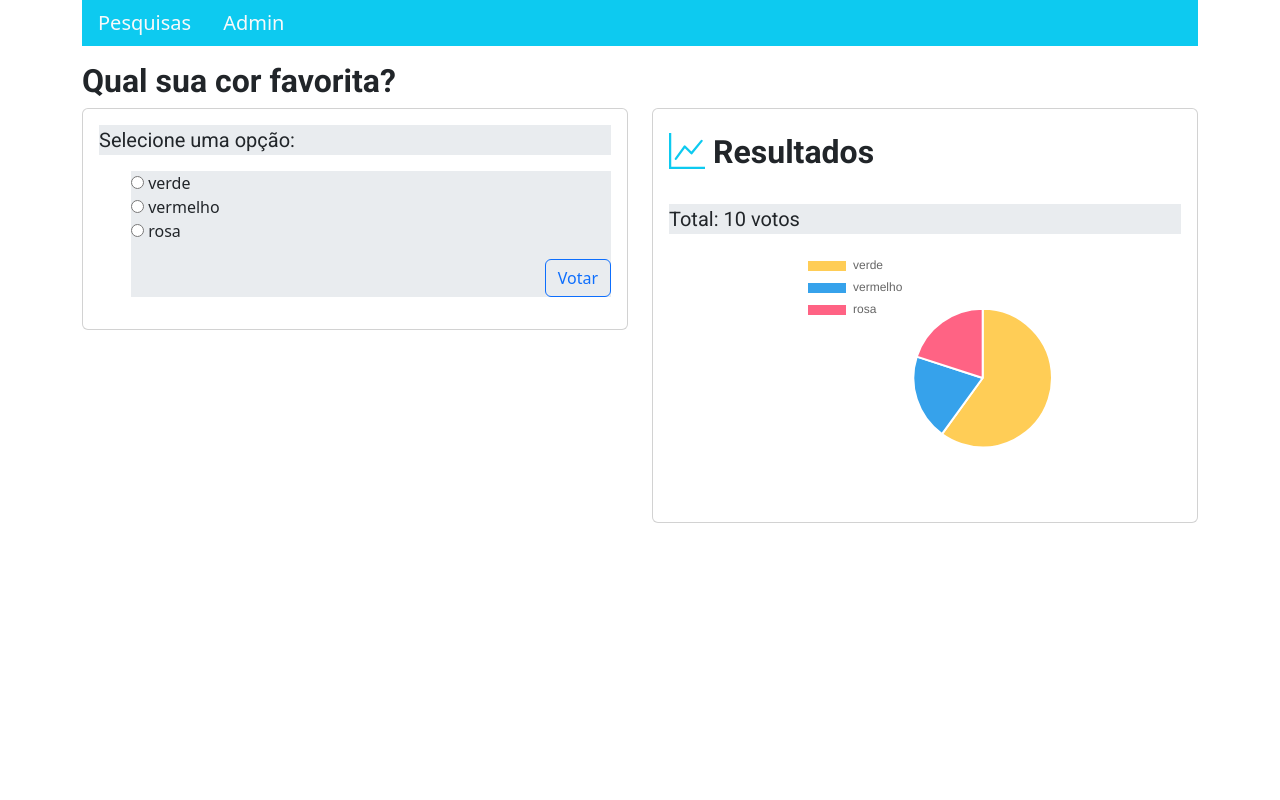
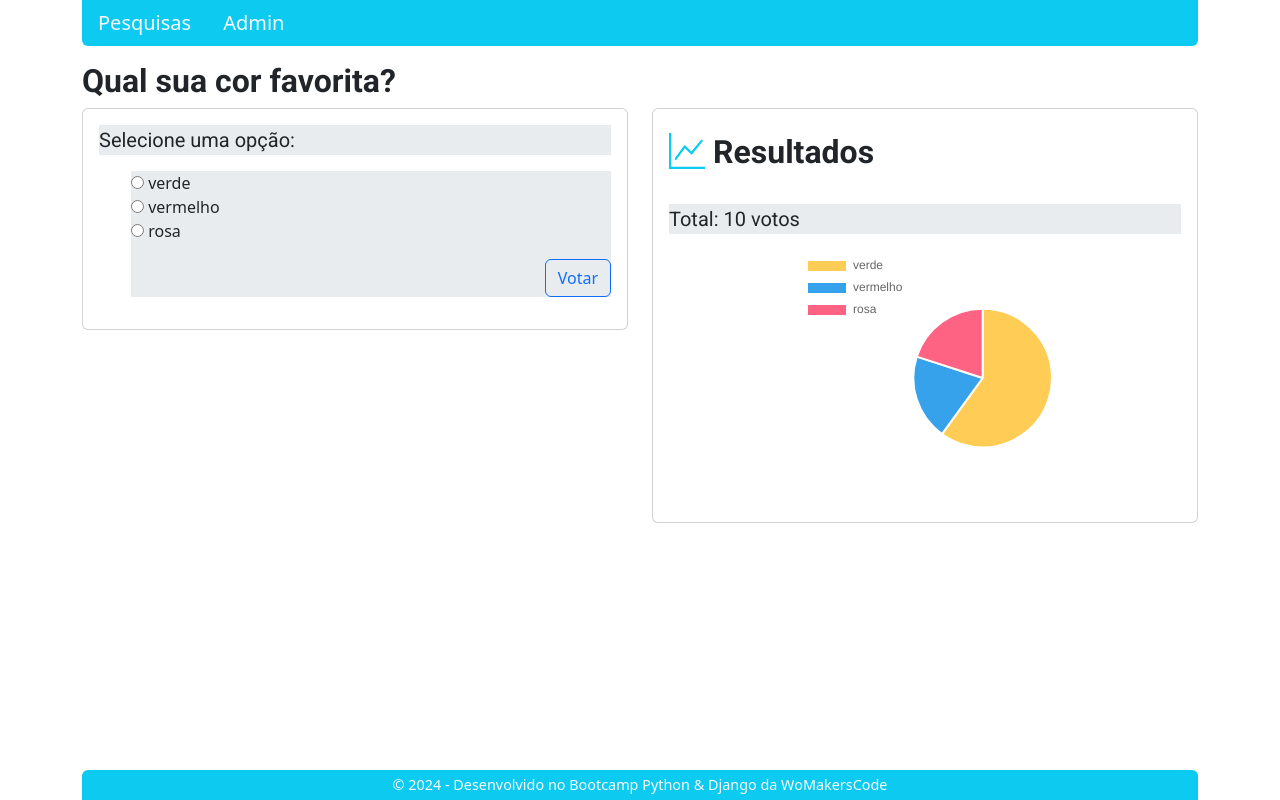
Before and after one commit to Ignacio-fabianamaria/django_surveys, a Django app: page /4/ in a window 1280 px wide. Run offline with Django 5.2, Linux system fonts and the light colour scheme; data comes from the database, SQL or seed files in the repository; both versions use the stored data as it was after the commit; some libraries are stand-ins or nearby versions.

Commit message:
feat: add footer

```diff
--- a/womakers/surveys/templates/surveys/base.html
+++ b/womakers/surveys/templates/surveys/base.html
@@ -6,11 +6,34 @@
   {% load bootstrap5 %}
   {% bootstrap_css %}
   {% bootstrap_javascript %}
+  <style>
+    html, body {
+      height: 100%;
+      margin: 0;
+      display: flex;
+      flex-direction: column;
+    }
+
+    .container {
+      display: flex;
+      flex-direction: column;
+      min-height: 100%;
+    }
+
+    .content {
+      flex: 1;
+    }
+
+    footer {
+      margin-top: auto;
+      font-size: 0.9rem;
+    }
+  </style>
 </head>
 <body>
 
 <div class="container">
-  <ul class="nav bg-info">
+  <ul class="nav bg-info rounded-bottom">
     <li class="nav-item">
       <a class="nav-link link-light fs-5 " href="/">Pesquisas</a>
     </li>
@@ -18,12 +41,20 @@
       <a class="nav-link link-light fs-5 " href="/admin">Admin</a>
     </li>
   </ul>
-<div class="row mt-3">
+
+  <div class="row mt-3 content">
     <div class="col-md-12">
-    {% block content %}
-    {% endblock %}
+      {% block content %}
+      {% endblock %}
+    </div>
+  </div>
+
+  <footer class="bg-info text-light text-center py-1 mt-4 rounded-top d-flex align-items-center justify-content-center">
+    <div class="container">
+      <p class="mb-0">&copy; 2024 - Desenvolvido no Bootcamp Python & Django da WoMakersCode</p>
+    </div>
+  </footer>
 </div>
-</div>
-</div>
+
 </body>
 </html>
```
Also changed, not shown: womakers/db.sqlite3.
